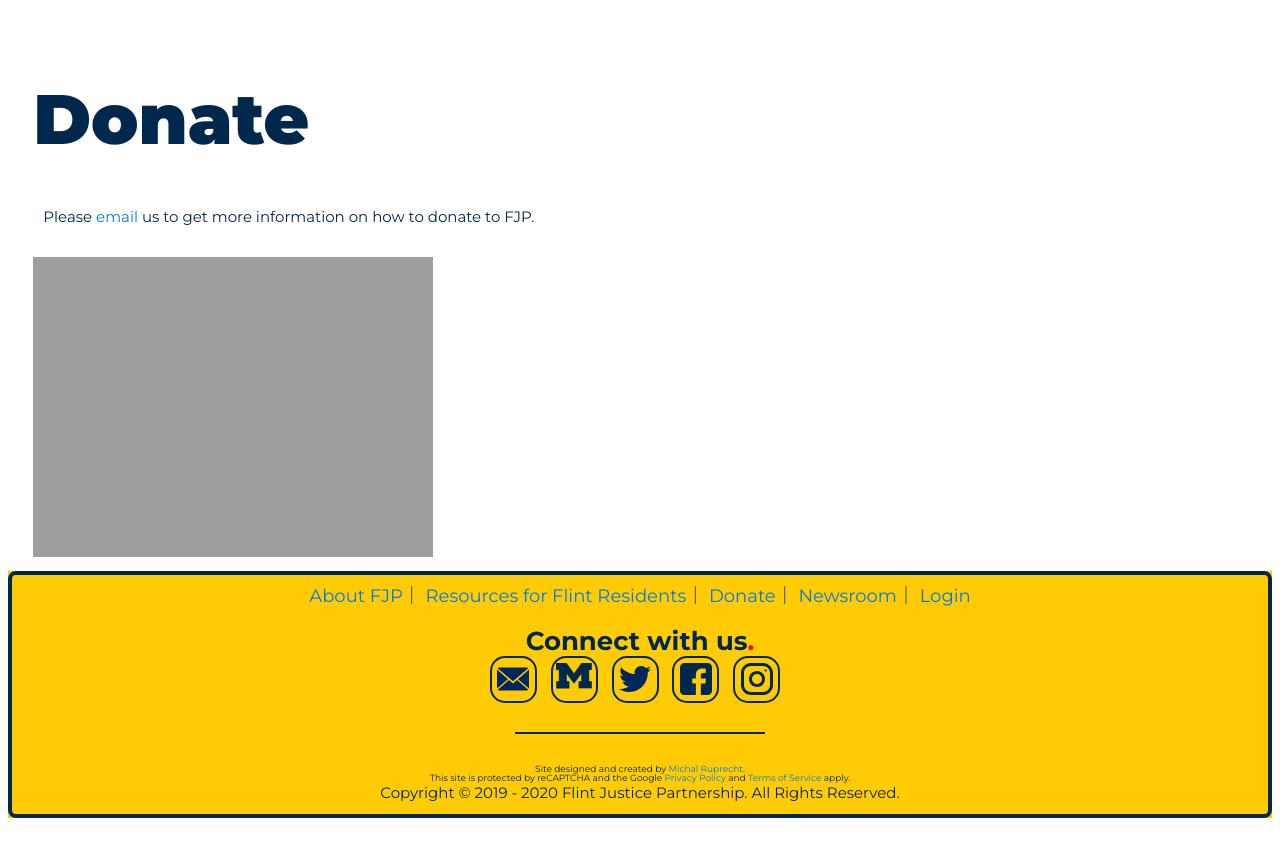
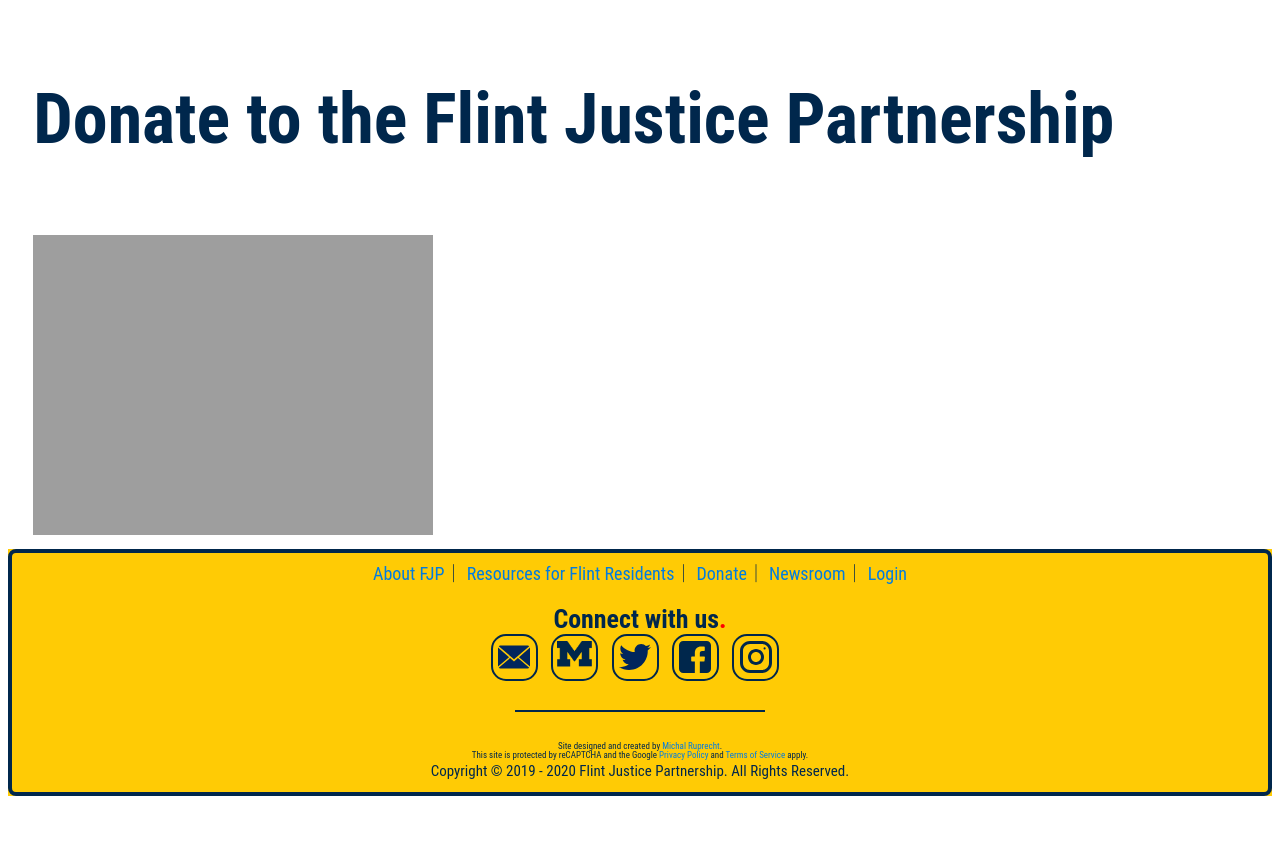
Before and after one commit to umichfjp/umichfjp.github.io, a Jekyll site: the page built from pages/donate.html, in a window 1280 px wide. Shown: the top 857 px of the page. Built offline with Jekyll 4.4.1, drawn with Linux system fonts in a browser that asks for light colours.

Commit message:
Update donate.html

```diff
--- a/pages/donate.html
+++ b/pages/donate.html
@@ -11,9 +11,15 @@ title: Donate
   <body>
     <div class="grid">
       <div class="text">
-        <h1>Donate</h1>
+        <h1>Donate to the Flint Justice Partnership</h1>
         <h3>
-          Please <a href="mailto:UMich.FJP@umich.edu?subject=Donate">email</a> us to get more information on how to donate to FJP.
+          <style>button{background-color:#5167a0; color: white; border: none; padding: 8px 16px; text-align: center; text-decoration: none; display: inline-block; font-size: 16px; margin: 4px 2px; transition-duration: 0.4s; cursor: pointer;}button:hover{background-color: #374567; color: white;}body{font-family: 'Roboto Condensed';}#fullscreen{text-align: center;}p{font-size: 25px; margin-bottom: 5px;}@media only screen and (max-width: 350px){button{padding: 10px 16px; font-size: 12px; margin: 2px 1px;}p{font-size: 5vw;}}
+          <button type="button" onclick="window.open('https://leadersandbest.umich.edu/find/#!/give/basket/fund/927006?Amount=5')">$5</button>
+          <button type="button" onclick="window.open('https://leadersandbest.umich.edu/find/#!/give/basket/fund/927006?Amount=10')">$10</button>
+          <button type="button" onclick="window.open('https://leadersandbest.umich.edu/find/#!/give/basket/fund/927006?Amount=15')">$15</button>
+          <button type="button" onclick="window.open('https://leadersandbest.umich.edu/find/#!/give/basket/fund/927006?Amount=20')">$20</button>
+          <button type="button" onclick="window.open('https://leadersandbest.umich.edu/find/#!/give/basket/fund/927006')">Other</button>
+          </style>
         </h3>
 
         <br /><img src="https://umichfjp.github.io/assets/banner.svg" alt="This is the Flint Justice Partnership, umich fjp donate, umichfjp, crossing water, mcsp, fbem, hurley">
```
